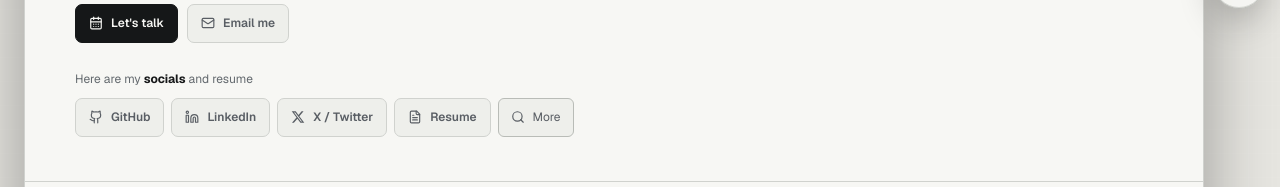
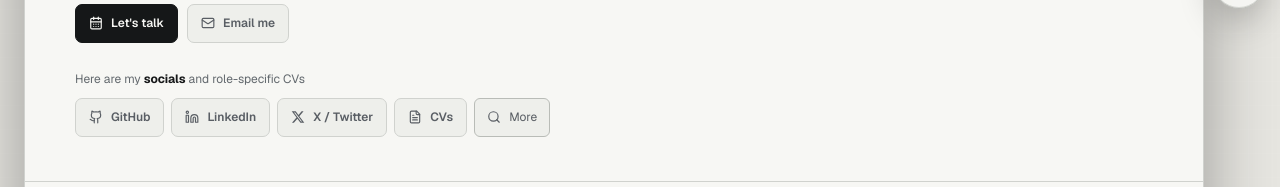
Before and after one commit to anshitraj/portfolio-webpage, a Next.js app: page / in a window 1280 px wide. Shown: the part 519-706 px from the top of the page. Built offline with nearby package versions, Linux system fonts and the light colour scheme.

Commit message:
feat: add role-specific CV router

```diff
--- a/components/portfolio/ClientControls.tsx
+++ b/components/portfolio/ClientControls.tsx
@@ -23,7 +23,7 @@ const sections = [
   { label: 'Projects', href: '#projects', id: 'projects', Icon: TerminalSquare },
   { label: 'Experience', href: '#experience', id: 'experience', Icon: BriefcaseBusiness },
   { label: 'Proof', href: '#proof', id: 'proof', Icon: BarChart3 },
-  { label: 'Writing', href: '#writing', id: 'writing', Icon: FileText },
+  { label: 'CVs', href: '#resumes', id: 'resumes', Icon: FileText },
 ] as const;
 
 const commands = [
@@ -32,10 +32,10 @@ const commands = [
   { label: 'Go to Experience', detail: 'Section', href: '#experience', Icon: BriefcaseBusiness },
   { label: 'Go to Proof', detail: 'Section', href: '#proof', Icon: BarChart3 },
   { label: 'Go to Writing', detail: 'Section', href: '#writing', Icon: FileText },
+  { label: 'Browse role-specific CVs', detail: '8 tailored files', href: '#resumes', Icon: FileText },
   { label: 'Open GitHub', detail: 'External', href: SITE.socials.github, Icon: Github },
   { label: 'Open LinkedIn', detail: 'External', href: SITE.socials.linkedin, Icon: UserRound },
   { label: 'Open X / Twitter', detail: 'External', href: SITE.socials.x, Icon: Send },
-  { label: 'Open Resume', detail: 'External', href: SITE.resume, Icon: FileText },
   { label: 'Email Anshit', detail: 'Contact', href: `mailto:${SITE.email}`, Icon: Mail },
   {
     label: 'Book a call',
--- a/components/portfolio/HomePortfolio.tsx
+++ b/components/portfolio/HomePortfolio.tsx
@@ -19,6 +19,7 @@ import { experience } from '@/data/experience';
 import { HOME_PROJECTS, HOME_TECH, MORE_PROJECT_SLUGS, type HomeProject } from '@/data/home';
 import { ECOSYSTEM_WORK, IMPACT_METRICS } from '@/data/metrics';
 import { projects } from '@/data/projects';
+import { RESUME_TRACKS } from '@/data/resumes';
 import { ABOUT, SITE } from '@/data/site';
 import { writing } from '@/data/writing';
 import { visible } from '@/lib/metrics';
@@ -38,7 +39,7 @@ const socials = [
   { label: 'GitHub', href: SITE.socials.github, Icon: Github },
   { label: 'LinkedIn', href: SITE.socials.linkedin, Icon: Linkedin },
   { label: 'X / Twitter', href: SITE.socials.x, Icon: XIcon },
-  { label: 'Resume', href: SITE.resume, Icon: FileText },
+  { label: 'CVs', href: '#resumes', Icon: FileText },
 ] as const;
 
 const moreProjects = MORE_PROJECT_SLUGS.map((slug) => projects.find((project) => project.slug === slug)).filter(
@@ -230,10 +231,17 @@ export function HomePortfolio() {
                 <a href={`mailto:${SITE.email}`}><Mail aria-hidden /> Email me</a>
               </div>
 
-              <p className={styles.socialIntro}>Here are my <strong>socials</strong> and resume</p>
+              <p className={styles.socialIntro}>Here are my <strong>socials</strong> and role-specific CVs</p>
               <div className={styles.socials}>
                 {socials.map(({ label, href, Icon }) => (
-                  <a key={label} href={href} target="_blank" rel="noreferrer"><Icon aria-hidden />{label}</a>
+                  <a
+                    key={label}
+                    href={href}
+                    target={href.startsWith('http') ? '_blank' : undefined}
+                    rel={href.startsWith('http') ? 'noreferrer' : undefined}
+                  >
+                    <Icon aria-hidden />{label}
+                  </a>
                 ))}
                 <PaletteTrigger compact />
               </div>
@@ -384,6 +392,57 @@ export function HomePortfolio() {
             <Link className={styles.textLink} href="/blog">View all writing <ArrowRight aria-hidden /></Link>
           </section>
 
+          <section className={`${styles.section} ${styles.resumeSection}`} id="resumes" aria-labelledby="resumes-title">
+            <SectionHeading
+              index="07"
+              title="Role-Specific CVs"
+              note="Choose the version aligned with the role you are hiring for—no generic résumé guessing game."
+            />
+
+            <div className={styles.resumeRouter}>
+              <div className={styles.resumePrompt}>
+                <span aria-hidden>↳</span>
+                <div>
+                  <small>RECRUITER ROUTER / 08 FILES</small>
+                  <p>You&apos;re hiring for…</p>
+                </div>
+                <strong>Pick a track, then open the tailored CV.</strong>
+              </div>
+
+              <div className={styles.resumeBoard}>
+                {RESUME_TRACKS.map((track, trackIndex) => (
+                  <article key={track.id} className={styles.resumeTrack}>
+                    <header>
+                      <span aria-hidden>{track.glyph}</span>
+                      <div>
+                        <small>{String(trackIndex + 1).padStart(2, '0')} / {track.eyebrow}</small>
+                        <h3>{track.title}</h3>
+                        <p>{track.description}</p>
+                      </div>
+                      <b>{String(track.resumes.length).padStart(2, '0')}</b>
+                    </header>
+
+                    <ol>
+                      {track.resumes.map((resume) => (
+                        <li key={resume.code}>
+                          <a href={resume.href} target="_blank" rel="noreferrer" aria-label={`Open ${resume.title} CV`}>
+                            <span>{resume.code}</span>
+                            <div>
+                              <small>{resume.label}</small>
+                              <strong>{resume.title}</strong>
+                              <p>{resume.description}</p>
+                            </div>
+                            <ArrowUpRight aria-hidden />
+                          </a>
+                        </li>
+                      ))}
+                    </ol>
+                  </article>
+                ))}
+              </div>
+            </div>
+          </section>
+
           <section className={styles.contact} id="contact" aria-labelledby="contact-title">
             <p>AVAILABLE FOR THE RIGHT PROBLEM</p>
             <h2 id="contact-title">Building infrastructure that has to work?</h2>
@@ -398,6 +457,7 @@ export function HomePortfolio() {
             <a href={SITE.socials.github} target="_blank" rel="noreferrer">GitHub</a>
             <a href={SITE.socials.x} target="_blank" rel="noreferrer">X</a>
             <a href={SITE.socials.linkedin} target="_blank" rel="noreferrer">LinkedIn</a>
+            <a href="#resumes">CVs</a>
             <a href={`mailto:${SITE.email}`}>Email</a>
           </nav>
         </footer>
--- a/components/shared/Nav.tsx
+++ b/components/shared/Nav.tsx
@@ -48,7 +48,7 @@ const DOCK_LINKS = [
   { label: 'Work', href: '/#work', Icon: LayoutGrid },
   { label: 'Experience', href: '/#experience', Icon: Briefcase },
   { label: 'Gallery', href: '/gallery', Icon: Images },
-  { label: 'Resume', href: '/#resume', Icon: FileText },
+  { label: 'CVs', href: '/#resumes', Icon: FileText },
   { label: 'Contact', href: '/#contact', Icon: Terminal },
 ];
 
--- a/data/resumes.ts
+++ b/data/resumes.ts
@@ -1,69 +1,125 @@
-import type { ResumeVariant } from './types';
-
-/**
- * One primary download plus role-specific variants behind a dropdown —
- * never eight buttons.
- *
- * Drop PDFs into /public/resumes/ and set `href`. Variants without an `href`
- * render disabled rather than 404-ing.
- */
-export const PRIMARY_RESUME: ResumeVariant = {
-  id: 'general',
-  label: 'Download Resume',
-  description: 'General — engineering and product',
-  href: 'https://drive.google.com/file/d/1D8VL0zKJF4zwugeQKcJtoITRAGGSdqbK/view?usp=sharing',
+export type ResumeOption = {
+  code: string;
+  title: string;
+  label: string;
+  description: string;
+  href: string;
 };
 
-export const TARGET_ROLES = [
+export type ResumeTrack = {
+  id: 'engineering' | 'operator' | 'commercial';
+  eyebrow: string;
+  title: string;
+  description: string;
+  glyph: string;
+  resumes: ResumeOption[];
+};
+
+export const RESUME_TRACKS: ResumeTrack[] = [
   {
-    label: 'Founding Engineer',
-    description: 'Zero-to-one product, architecture and ownership beyond the codebase.',
+    id: 'engineering',
+    eyebrow: 'Build & Ship',
+    title: 'Engineering',
+    description: 'For teams hiring hands-on product, payments or growth engineering talent.',
+    glyph: '⌘',
+    resumes: [
+      {
+        code: 'ENG-01',
+        title: 'Software Development',
+        label: 'Technical CV',
+        description: 'Product engineering, full-stack systems and shipped software.',
+        href: 'https://drive.google.com/file/d/1JoQyqU6rkQ98vizKbT2JlnZFqgOIJGQX/view?usp=drivesdk',
       },
       {
-    label: 'Full-stack / Product Engineer',
-    description: 'React-led product work backed by APIs, data and production systems.',
+        code: 'ENG-02',
+        title: 'Stablecoin Engineer',
+        label: 'ATS CV',
+        description: 'Stablecoin rails, payment APIs and blockchain infrastructure.',
+        href: 'https://drive.google.com/file/d/1MH99te3wpBJBteqjKYk2__lO7KWQRlsv/view?usp=drivesdk',
       },
       {
-    label: 'GTM Engineer',
-    description: 'Technical product work joined directly to distribution, growth and partnerships.',
+        code: 'ENG-03',
+        title: 'Growth Engineer',
+        label: 'Hybrid CV',
+        description: 'Technical growth systems, experiments and product-led distribution.',
+        href: 'https://drive.google.com/file/d/1eslmPDKC7eqT-3iknqV8wHlYdJTiqGnG/view?usp=drivesdk',
+      },
+    ],
   },
   {
-    label: 'Business Development & Partnerships',
-    description: 'Founder-facing deal flow, ecosystem partnerships, launch support and distribution.',
+    id: 'operator',
+    eyebrow: 'Own & Execute',
+    title: 'Founder’s Office',
+    description: 'For high-context roles spanning product, strategy, partnerships and execution.',
+    glyph: '↗',
+    resumes: [
+      {
+        code: 'OPS-01',
+        title: 'Founder’s Office',
+        label: 'Generalist CV',
+        description: 'Cross-functional startup execution from product to GTM.',
+        href: 'https://drive.google.com/file/d/1ARaTaGafcNHtvnkQFA26OkwRZDIYepbr/view?usp=drivesdk',
       },
       {
-    label: "Business Operator / Founder’s Office",
-    description: 'Fundraising support, partnerships, execution and founder-side operating work.',
+        code: 'OPS-02',
+        title: 'Stablecoin Founder’s Office',
+        label: 'Payments CV',
+        description: 'Operator profile tailored to stablecoin and fintech teams.',
+        href: 'https://drive.google.com/file/d/1c1lcwMLIsekK3hiNyMja2M0dCkcT2ZcY/view?usp=drivesdk',
+      },
+    ],
   },
   {
-    label: 'AI & Payments Engineer',
-    description: 'Agent infrastructure, policy controls, stablecoin rails and developer tooling.',
-  },
-] as const;
-
-export const RESUME_VARIANTS: ResumeVariant[] = [
+    id: 'commercial',
+    eyebrow: 'Grow & Support',
+    title: 'Business & Customer',
+    description: 'For revenue, partnerships and customer-facing roles in crypto and payments.',
+    glyph: '◎',
+    resumes: [
       {
-    id: 'engineering',
-    label: 'Founding / Full-stack Engineering',
-    description: 'Zero-to-one product, infrastructure and systems',
-    href: undefined, // → /resumes/anshit-raj-yadav-engineering.pdf
+        code: 'GTM-01',
+        title: 'Business Development',
+        label: 'ATS CV',
+        description: 'Partnerships, pipeline, GTM execution and ecosystem growth.',
+        href: 'https://drive.google.com/file/d/15lfviEsCS1hteQhKMuDqAJ4WZ6m8uMyk/view?usp=drivesdk',
       },
       {
-    id: 'founders-office',
-    label: "Business Operations / Founder’s Office",
-    description: 'Product, fundraising, operations and founder support',
-    href: undefined, // → /resumes/anshit-raj-yadav-founders-office.pdf
+        code: 'GTM-02',
+        title: 'Business Development — Payments',
+        label: 'Payments CV',
+        description: 'Commercial partnerships and business development for payment products.',
+        href: 'https://drive.google.com/file/d/1JAQ9oPtbpA5gIois90tpH610t1ol_8Fi/view?usp=drivesdk',
       },
       {
-    id: 'payments',
-    label: 'AI & Payments Infrastructure',
-    description: 'Agent controls, payment infrastructure and stablecoin rails',
-    href: undefined, // → /resumes/anshit-raj-yadav-payments.pdf
+        code: 'CXS-01',
+        title: 'Customer Service — Crypto',
+        label: 'Customer CV',
+        description: 'Crypto-native customer support, operations and issue resolution.',
+        href: 'https://drive.google.com/file/d/1bBC5daYijzgq0YOSvQR9XxF8wvx8SS5y/view?usp=drivesdk',
       },
-  {
-    id: 'growth',
-    label: 'GTM Engineering & Partnerships',
-    description: 'Technical GTM, growth systems, partnerships and ecosystem',
-    href: undefined, // → /resumes/anshit-raj-yadav-growth.pdf
+    ],
   },
 ];
+
+/** Compatibility exports used by the alternate portfolio presentation. */
+export const PRIMARY_RESUME: ResumeVariant = {
+  id: 'software-development',
+  label: 'Open Technical CV',
+  description: 'Software development, product engineering and full-stack systems',
+  href: RESUME_TRACKS[0].resumes[0].href,
+};
+
+export const TARGET_ROLES = RESUME_TRACKS.map((track) => ({
+  label: track.title,
+  description: track.description,
+}));
+
+export const RESUME_VARIANTS: ResumeVariant[] = RESUME_TRACKS.flatMap((track) =>
+  track.resumes.map((resume) => ({
+    id: resume.code.toLowerCase(),
+    label: resume.title,
+    description: resume.description,
+    href: resume.href,
+  })),
+);
+import type { ResumeVariant } from './types';
--- a/data/site.ts
+++ b/data/site.ts
@@ -18,7 +18,8 @@ export const SITE = {
     linkedin: 'https://linkedin.com/in/anshitraj',
     x: 'https://x.com/solrishu',
   },
-  resume: 'https://drive.google.com/file/d/1D8VL0zKJF4zwugeQKcJtoITRAGGSdqbK/view?usp=sharing',
+  /** Default fallback when a single resume URL is required. */
+  resume: 'https://drive.google.com/file/d/1JoQyqU6rkQ98vizKbT2JlnZFqgOIJGQX/view?usp=drivesdk',
 } as const;
 
 /** Anchor targets on the Official page + the one real sub-route in the nav. */
@@ -28,7 +29,7 @@ export const NAV_LINKS = [
   { label: 'About', href: '/#about' },
   { label: 'Outcomes', href: '/#achievements' },
   { label: 'Gallery', href: '/gallery' },
-  { label: 'Resume', href: '/#resume' },
+  { label: 'CVs', href: '/#resumes' },
   { label: 'Contact', href: '/#contact' },
 ] as const;
 
@@ -40,7 +41,7 @@ export const SECTION_IDS = [
   'numbers',
   'achievements',
   'gallery',
-  'resume',
+  'resumes',
   'contact',
 ] as const;
 
```
Also changed, not shown: components/portfolio/HomePortfolio.module.css (+93 -3 lines). Lines whose indentation alone changed are shown as unchanged.
